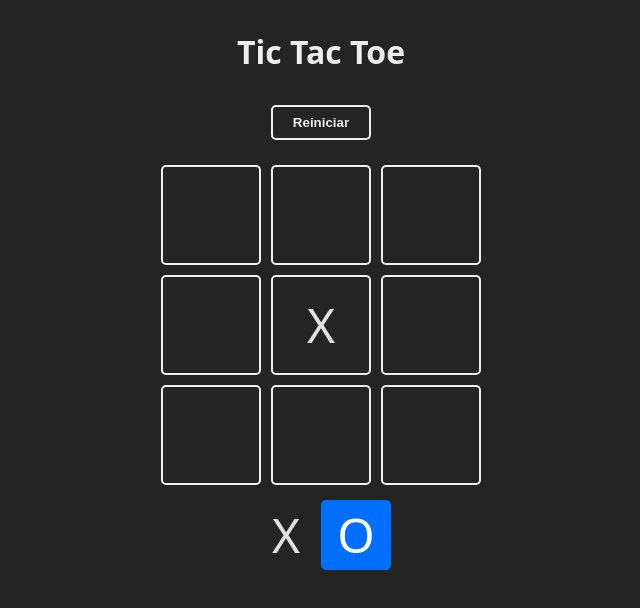
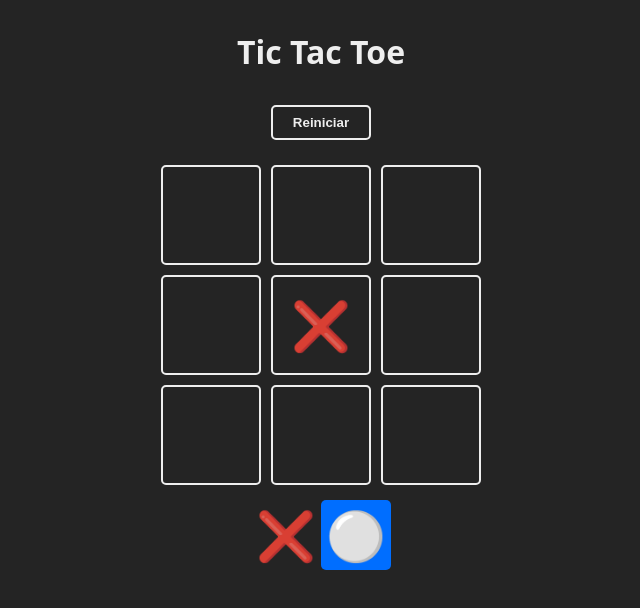
Before and after one commit to francoogilli/Tic-Tac-Toe, a React app: page / in a window 1280 px wide. Both pictures are taken after a click on the element 640 px from the left and 325 px from the top of the page. Shown: the top 608 px of the page, without its empty margins (319-959 px from the left). Built offline with nearby package versions, Linux system fonts and the light colour scheme; the HTML template or start-up script is replaced by a standard one.

Commit message:
Extract to components

```diff
--- a/package.json
+++ b/package.json
@@ -10,6 +10,7 @@
     "preview": "vite preview"
   },
   "dependencies": {
+    "canvas-confetti": "1.9.2",
     "react": "^18.2.0",
     "react-dom": "^18.2.0"
   },
--- a/src/App.jsx
+++ b/src/App.jsx
@@ -1,52 +1,15 @@
 import { useState } from "react";
-
-const TURNS = {
-  X: 'X',
-  O: 'O',
-};
-
-const Square = ({ children, isSelected, updateBoard, index }) => {
-  const className = `square ${isSelected ? 'is-selected' : ''}`;
-
-  const handleClick = () => {
-    updateBoard(index);  // Pasa el índice a la función de actualización
-  };
-
-  return (
-    <div onClick={handleClick} className={className}>
-      {children}
-    </div>
-  );
-};
-
-const WINNER_COMBOS= [
-  [0, 1, 2],
-  [3, 4, 5],
-  [6, 7, 8],
-  [0, 3, 6],
-  [1, 4, 7],
-  [2, 5, 8],
-  [0, 4, 8],
-  [2, 4, 6],
-]
+import confetti from "canvas-confetti";
+import { Square } from "./components/Square";
+import { TURNS } from "./constants";
+import { checkWinnerFrom, checkEndGame } from "./logic/board";
+import { WinnerModal } from "./components/WinnerModal";
 function App() {
   const [board, setBoard] = useState(Array(9).fill(null));
   const [turn, setTurn] = useState(TURNS.X);
   const [winner, setWinner] = useState(null);
 
-  const checkWinner = (boardToCheck) => {
-    for (const combo of WINNER_COMBOS){
-      const [a,b,c] = combo;
-      if(
-        boardToCheck[a] &&
-        boardToCheck[a] === boardToCheck[b] &&
-        boardToCheck[a] === boardToCheck[c]
-      ){
-        return boardToCheck[a];
-      }
-    }
-    return null
-  }
+
 
   const resetGame = () => {
     setBoard(Array(9).fill(null));
@@ -54,10 +17,7 @@ function App() {
     setWinner(null);
   }
 
-  const checkEndGame = (newBoard) => {
 
-    return newBoard.every((square) => square !== null);
-  }
   const updateBoard = (index) => {
     if(board[index] || winner) return
 
@@ -67,8 +27,9 @@ function App() {
 
     const newTurn = turn === TURNS.X ? TURNS.O : TURNS.X;
     setTurn(newTurn);
-    const newWinner = checkWinner(newBoard);
+    const newWinner = checkWinnerFrom(newBoard);
     if (newWinner) {
+      confetti();
       setWinner(newWinner);
     }else if (checkEndGame(newBoard)) {
       setWinner(false);
@@ -91,28 +52,7 @@ function App() {
         <Square isSelected={turn === TURNS.X}>{TURNS.X}</Square>
         <Square isSelected={turn === TURNS.O}>{TURNS.O}</Square>
       </section>
-      {
-        winner != null && (
-          <section className="winner">
-            <div className="text">
-              <h2>
-                {
-                  winner === false
-                  ? 'Empate'
-                  : 'Ganador: '
-                }
-              </h2>
-              <header className="win">
-                {winner && <Square>{winner}</Square>}
-              </header>
-
-              <footer className="">
-                <button onClick={resetGame}>Reiniciar</button>
-              </footer>
-            </div>
-          </section>
-        )
-      }
+      <WinnerModal resetGame={resetGame} winner={winner}/>
     </main>
   );
 }
--- /dev/null
+++ b/src/components/Square.jsx
@@ -0,0 +1,13 @@
+export const Square = ({ children, isSelected, updateBoard, index }) => {
+    const className = `square ${isSelected ? 'is-selected' : ''}`;
+
+    const handleClick = () => {
+      updateBoard(index);  // Pasa el índice a la función de actualización
+    };
+
+    return (
+      <div onClick={handleClick} className={className}>
+        {children}
+      </div>
+    );
+  };
--- /dev/null
+++ b/src/components/WinnerModal.jsx
@@ -0,0 +1,23 @@
+import { Square } from "./Square"
+export function WinnerModal({winner, resetGame}) {
+    if (winner == null) return null
+    const winnerText = winner === false ? 'Empate' : 'Ganador: ' + winner
+
+    return (
+
+              <section className="winner">
+                <div className="text">
+                  <h2>{winnerText}</h2>
+                  <header className="win">
+                    {winner && <Square>{winner}</Square>}
+                  </header>
+
+                  <footer className="">
+                    <button onClick={resetGame}>Reiniciar</button>
+                  </footer>
+                </div>
+              </section>
+            )
+
+
+}
--- /dev/null
+++ b/src/constants.js
@@ -0,0 +1,15 @@
+export const TURNS = {
+    X: '❌',
+    O: '⚪',
+  };
+
+ export const WINNER_COMBOS= [
+    [0, 1, 2],
+    [3, 4, 5],
+    [6, 7, 8],
+    [0, 3, 6],
+    [1, 4, 7],
+    [2, 5, 8],
+    [0, 4, 8],
+    [2, 4, 6],
+  ]
--- /dev/null
+++ b/src/logic/board.js
@@ -0,0 +1,21 @@
+import { WINNER_COMBOS } from "../constants";
+
+export const checkWinnerFrom = (boardToCheck) => {
+    for (const combo of WINNER_COMBOS){
+      const [a,b,c] = combo;
+      if(
+        boardToCheck[a] &&
+        boardToCheck[a] === boardToCheck[b] &&
+        boardToCheck[a] === boardToCheck[c]
+      ){
+        return boardToCheck[a];
+      }
+    }
+    return null
+  }
+
+
+ export const checkEndGame = (newBoard) => {
+
+    return newBoard.every((square) => square !== null);
+  }
```
Also changed, not shown: 1 other file (tests, documents, lock files or other folders).
